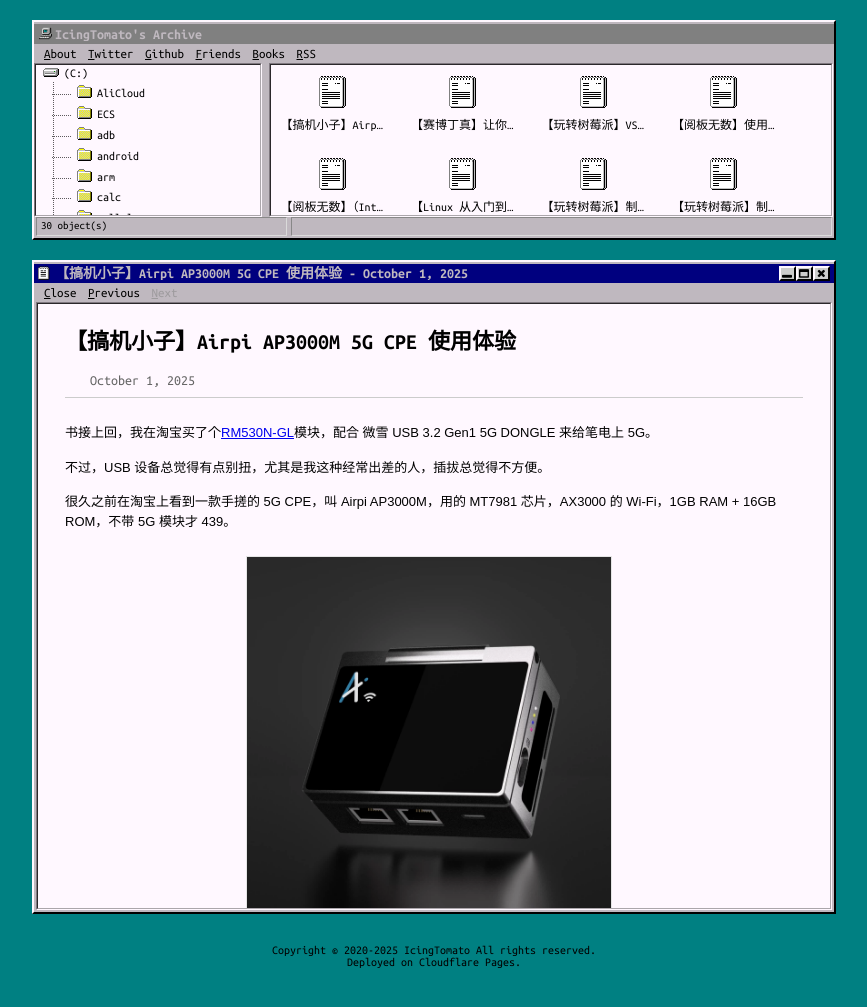
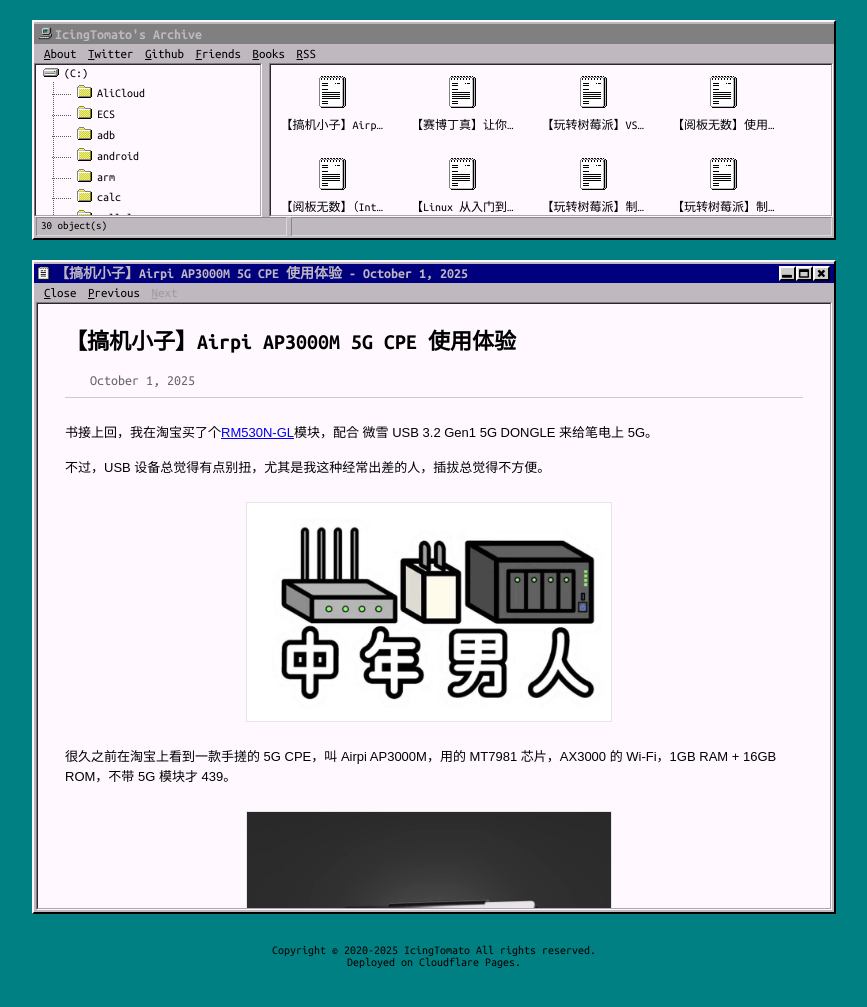
Before and after one commit to IcingTomato/Windows-95-Jekyll-Theme, a Jekyll site: the page built from _posts/2025-10-01-airpi_ap3000m.markdown, in a window 1280 px wide. Shown: the top 1007 px of the page, without its empty margins (206-1073 px from the left). Built offline with Jekyll 4.4.1, drawn with Linux system fonts in a browser that asks for light colours; a style sheet for code colours, icons or effects is not loaded.

Commit message:
Change: Changed _posts/2025-10-01-airpi_ap3000m.markdownimg/post/2025/10/01/9.png

```diff
--- a/_posts/2025-10-01-airpi_ap3000m.markdown
+++ b/_posts/2025-10-01-airpi_ap3000m.markdown
@@ -8,6 +8,10 @@ published: true
 书接上回，我在淘宝买了个[RM530N-GL](https://www.waveshare.net/wiki/RM530N-GL)模块，配合 微雪 USB 3.2 Gen1 5G DONGLE 来给笔电上 5G。
 
 不过，USB 设备总觉得有点别扭，尤其是我这种经常出差的人，插拔总觉得不方便。
+
+<center>
+    <img src="http://icing.fun/img/post/2025/10/01/1.jpg" alt="Order" title="Order" width="50%" />
+</center>
 
 很久之前在淘宝上看到一款手搓的 5G CPE，叫 Airpi AP3000M，用的 MT7981  芯片，AX3000 的 Wi-Fi，1GB RAM + 16GB ROM，不带 5G 模块才 439。
 
@@ -76,3 +80,9 @@ AT+CFUN=1,1 # 重启模组
 <center>
     <img src="http://icing.fun/img/post/2025/10/01/8.png" alt="Order" title="Order" width="50%" />
 </center>
+
+最后用[中科大测速](https://test.ustc.edu.cn/)：
+
+<center>
+    <img src="http://icing.fun/img/post/2025/10/01/9.png" alt="Order" title="Order" width="50%" />
+</center>
```
Also changed, not shown: img/post/2025/10/01/9.png (added).
